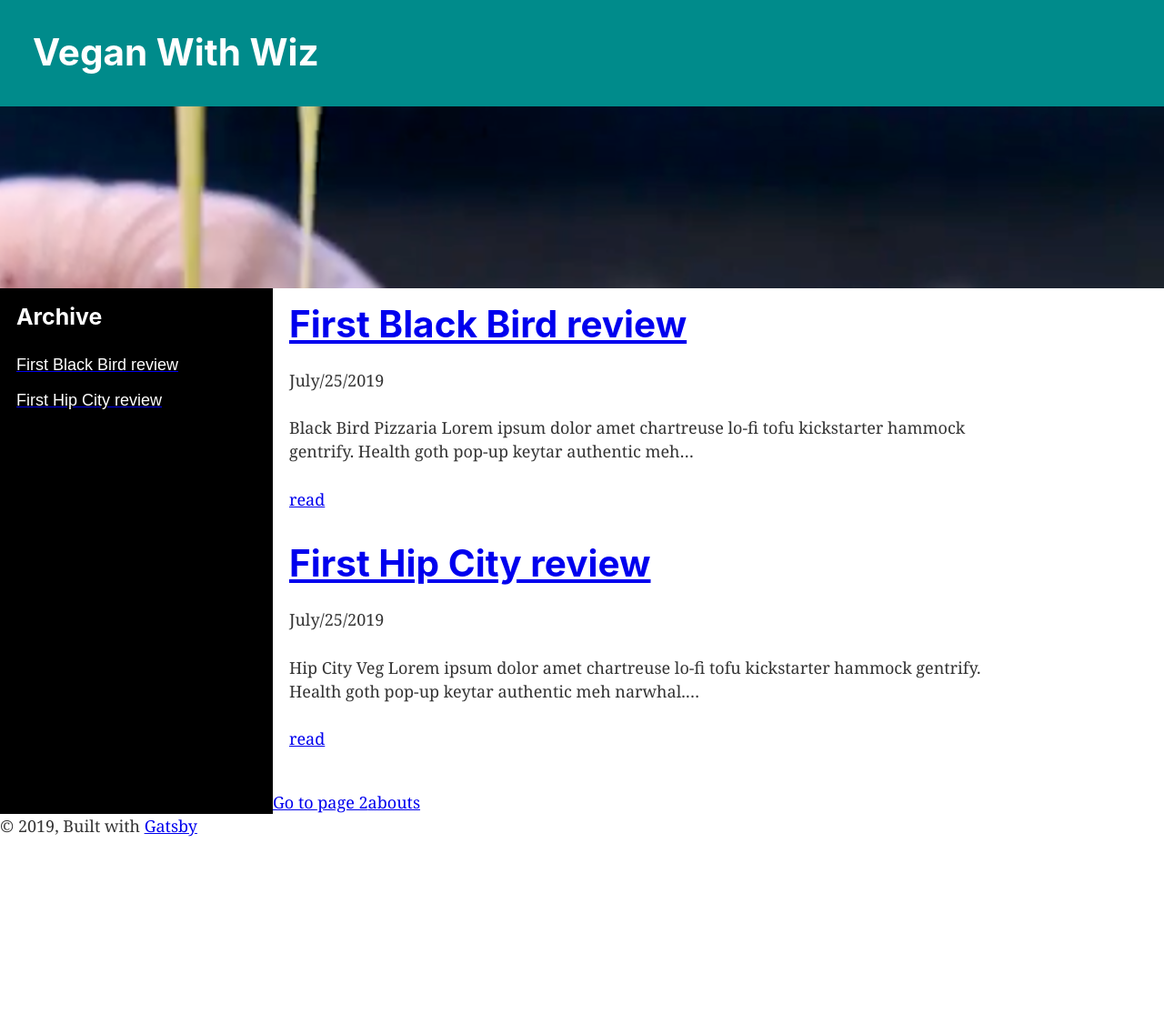
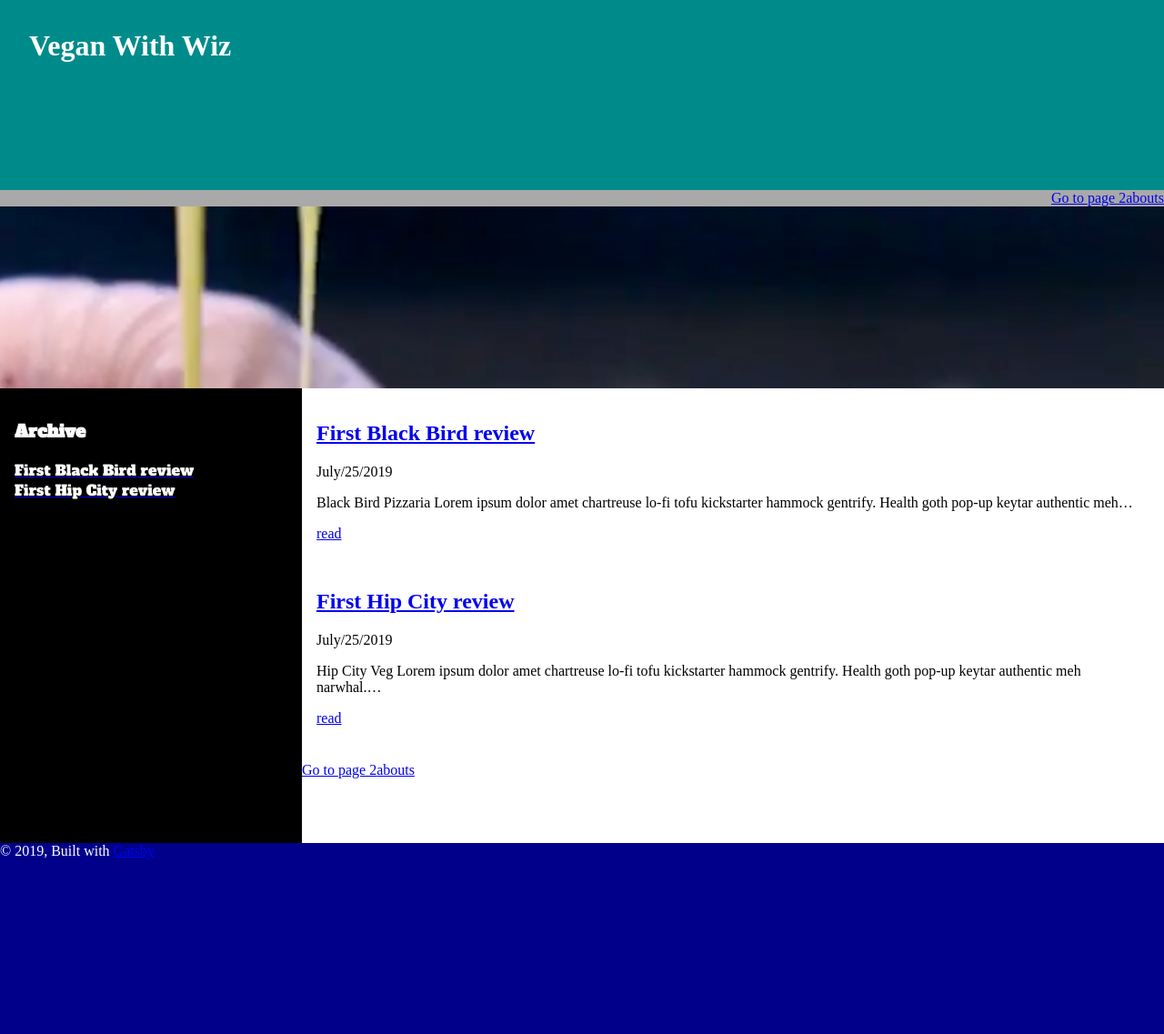
Before and after one commit to Moskowitza/VeganWitWiz, a Gatsby site: page / in a window 1280 px wide. Shown: the whole page at 91% size. Before the commit the page ends 921 px from the top, so only its background shows below. Built offline with nearby package versions, Linux system fonts and the light colour scheme; Gatsby itself is replaced by a stand-in of ours.

Commit message:
working on grid

```diff
--- a/gatsby-config.js
+++ b/gatsby-config.js
@@ -52,6 +52,14 @@ module.exports = {
         icon: `src/images/gatsby-icon.png`, // This path is relative to the root of the site.
       },
     },
+    {
+      resolve: "gatsby-plugin-web-font-loader",
+      options: {
+        google: {
+          families: ["Alfa Slab One"],
+        },
+      },
+    },
     // this (optional) plugin enables Progressive Web App + Offline functionality
     // To learn more, visit: https://gatsby.dev/offline
     // `gatsby-plugin-offline`,
--- a/package.json
+++ b/package.json
@@ -14,6 +14,7 @@
     "gatsby-plugin-sharp": "^2.2.9",
     "gatsby-plugin-sitemap": "^2.2.3",
     "gatsby-plugin-styled-components": "^3.1.2",
+    "gatsby-plugin-web-font-loader": "^1.0.4",
     "gatsby-remark-images": "^3.1.7",
     "gatsby-source-filesystem": "^2.1.6",
     "gatsby-transformer-remark": "^2.6.9",
--- a/src/components/archive.js
+++ b/src/components/archive.js
@@ -3,8 +3,9 @@ import { StaticQuery, Link, graphql } from "gatsby"
 import styled from "styled-components"
 
 const ArchiveWrapper = styled.div`
+  grid-area: sidebar;
   padding: 1rem;
-  font-family: Arial, Helvetica, sans-serif;
+  font-family: "Alfa Slab One", cursive;
   display: flex;
   flex-direction: column;
   background: black;
--- a/src/components/blogPostTemplate.js
+++ b/src/components/blogPostTemplate.js
@@ -1,12 +1,17 @@
 import React from "react"
 import { graphql } from "gatsby"
 import Img from "gatsby-image"
+import styled from "styled-components"
 import Layout from "./layout"
 
+const BlogTemplate = styled.main`
+  grid-area: main;
+`
 const blogPostTemplate = ({ data, location }) => {
   const { markdownRemark } = data
   return (
     <Layout location={location}>
+      <BlogTemplate>
         <h1>{markdownRemark.frontmatter.title}</h1>
         <Img fluid={markdownRemark.frontmatter.hero.childImageSharp.fluid} />
         <div
@@ -14,6 +19,7 @@ const blogPostTemplate = ({ data, location }) => {
             __html: markdownRemark.html,
           }}
         />
+      </BlogTemplate>
     </Layout>
   )
 }
--- /dev/null
+++ b/src/components/footer.js
@@ -0,0 +1,19 @@
+import React from "react"
+// import { Link } from "gatsby"
+// import PropTypes from "prop-types"
+import styled from "styled-components"
+
+const FooterArea = styled.footer`
+  grid-area: footer;
+  background: darkblue;
+  color: white;
+`
+
+const Footer = () => (
+  <FooterArea>
+    {`© ${new Date().getFullYear()},`} Built with    {" "}
+    <a href="https://www.gatsbyjs.org">Gatsby</a>
+  </FooterArea>
+)
+
+export default Footer
--- a/src/components/header.js
+++ b/src/components/header.js
@@ -5,8 +5,8 @@ import React from "react"
 import styled from "styled-components"
 
 const HeaderWrapper = styled.div`
+  grid-area: header;
   background: darkcyan;
-
   padding: 2rem;
 `
 const HeaderContainer = styled.div`
--- a/src/components/layout.css
+++ b/src/components/layout.css
@@ -1,4 +1,8 @@
-html {
+html body {
+  margin: 0;
+}
+
+/* html {
   font-family: sans-serif;
   -ms-text-size-adjust: 100%;
   -webkit-text-size-adjust: 100%;
@@ -649,4 +653,4 @@ pre tt:after {
 }
 .star-rating__star.is-disabled:hover {
   cursor: default;
-}
+} */
--- a/src/components/layout.js
+++ b/src/components/layout.js
@@ -5,16 +5,23 @@ import styled from "styled-components"
 import Img from "gatsby-image"
 import { useSpring, animated } from "react-spring"
 import Header from "./header"
+import Footer from "./footer"
+import TopNav from "./topNav"
 import Archive from "./archive"
 import "./layout.css"
 
 const MainWrapper = styled.div`
-  max-width: 90%;
   margin: 0;
   display: grid;
-  grid-template-columns: 1fr 4fr;
+  grid-template-columns: 1fr 1fr 1fr 1fr;
+  grid-template-rows: 25% auto auto 500px 25%;
+  grid-template-areas:
+    "header header header header"
+    "topNav topNav topNav topNav"
+    "hero hero hero hero"
+    "sidebar main main main"
+    "footer footer footer footer";
 `
-
 const Layout = ({ children, location }) => {
   const { pathname } = location
   const data = useStaticQuery(graphql`
@@ -41,30 +48,21 @@ const Layout = ({ children, location }) => {
 
   return (
     <>
-      <Header siteTitle={data.site.siteMetadata.title} />
+      <MainWrapper>
+        <Header siteTitle={data.site.siteMetadata.title} />
+        <TopNav />
+        {location.pathname === "/" && (
+          <animated.div
+            style={{ gridArea: "hero", overflow: "hidden", ...spring }}
+          >
+            <Img fluid={data.file.childImageSharp.fluid} />
+          </animated.div>
+        )}
 
-      {
-        <animated.div style={{ overflow: "hidden", ...spring }}>
-          <Img fluid={data.file.childImageSharp.fluid} />
-        </animated.div>
-      }
-
-      {/* {location.pathname === "/" && (
-        <Img fluid={data.file.childImageSharp.fluid} />
-      )} */}
-
-      <MainWrapper>
         <Archive />
-        <main>{children}</main>
+        <main style={{ gridArea: "main" }}>{children}</main>
+        <Footer />
       </MainWrapper>
-      <footer>
-        ©
-{' '}
-{new Date().getFullYear()}
-, Built with
-{` `}
-        <a href="https://www.gatsbyjs.org">Gatsby</a>
-      </footer>
     </>
   )
 }
--- a/src/components/topNav.js
+++ b/src/components/topNav.js
@@ -3,6 +3,7 @@ import { Link } from "gatsby"
 import styled from "styled-components"
 
 const TopNavStyle = styled.nav`
+  grid-area: topNav;
   display: flex;
   background: darkgrey;
   justify-content: flex-end;
--- a/src/pages/about.js
+++ b/src/pages/about.js
@@ -11,9 +11,8 @@ const About = ({ location }) => (
     <p>Welcome to Vegan Wit Wiz.</p>
     <p>
       Vegan With Wiz is a sweet blog about vegan cheese steaks in Philadlephia.
+      <Link to="/"> Home</Link>
     </p>
-
-    <Link to="/">Home</Link>
   </Layout>
 )
 
```
Also changed, not shown: 1 other file. Lines whose indentation alone changed are shown as unchanged.
